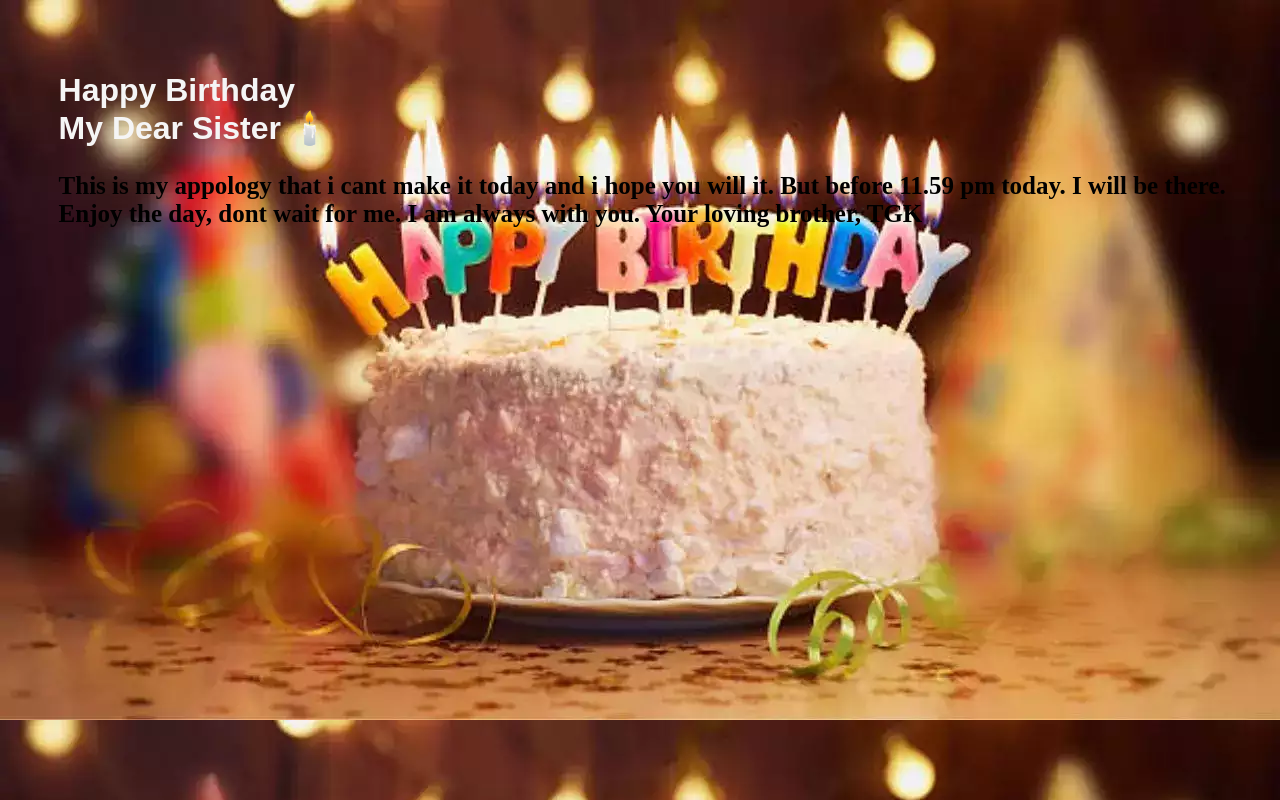
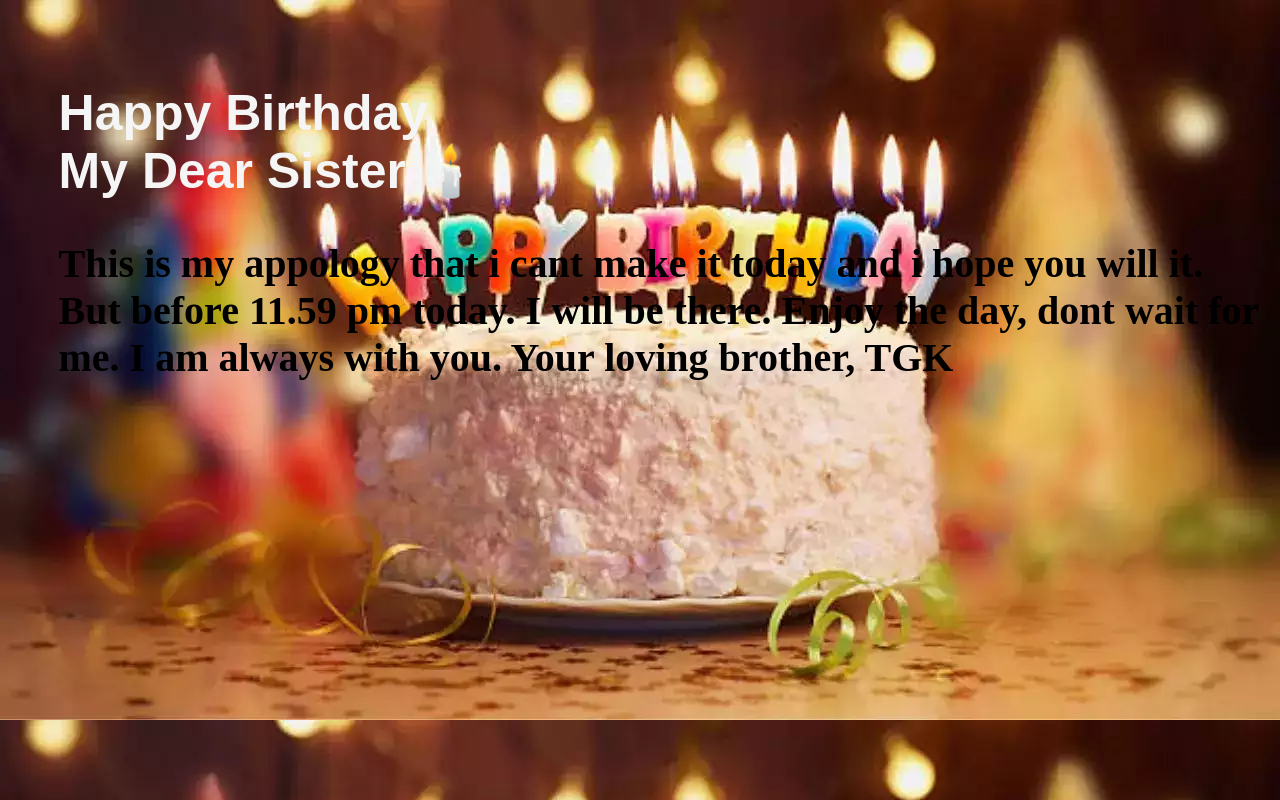
Before and after one commit to tgkprime/wish1.github.io, a plain HTML site: page index.html in a window 1280 px wide. Drawn offline with Linux system fonts and the light colour scheme.

Commit message:
Update index.html

```diff
--- a/index.html
+++ b/index.html
@@ -5,6 +5,7 @@
         <style>
             h1 {
                 color: whitesmoke;
+                font-size:50px;
                 padding-left: 4%;
                 padding-top: 4%;
                 font-family: Arial, Helvetica, sans-serif;
@@ -12,7 +13,7 @@
             p {
                 color: black;
                 font-weight: bold;
-                font-size: 25px;
+                font-size: 40px;
                 padding-left: 4%;
             }
         </style>
```
